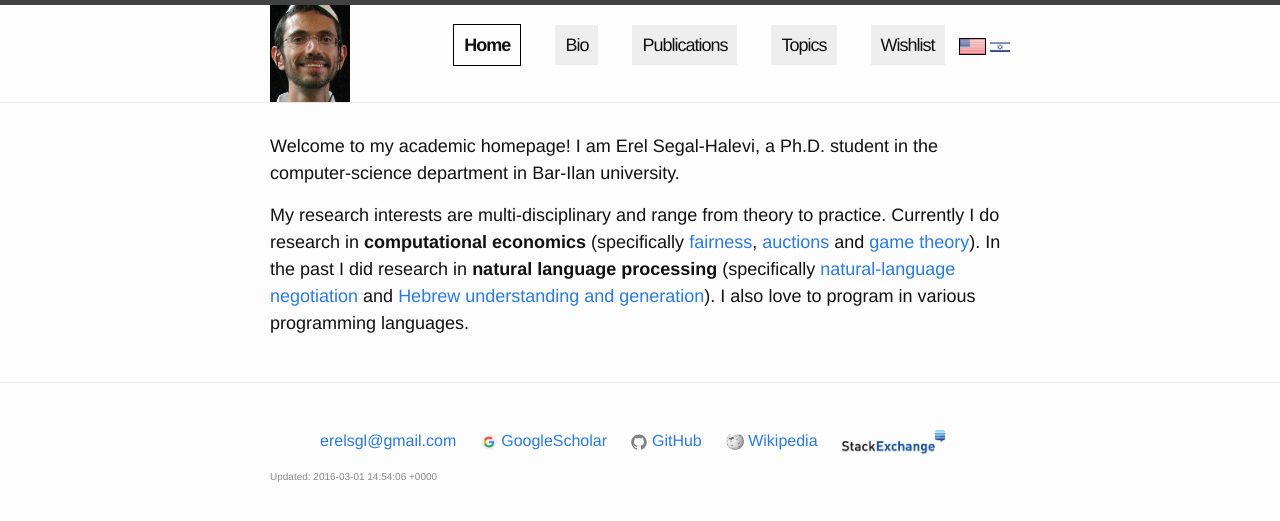
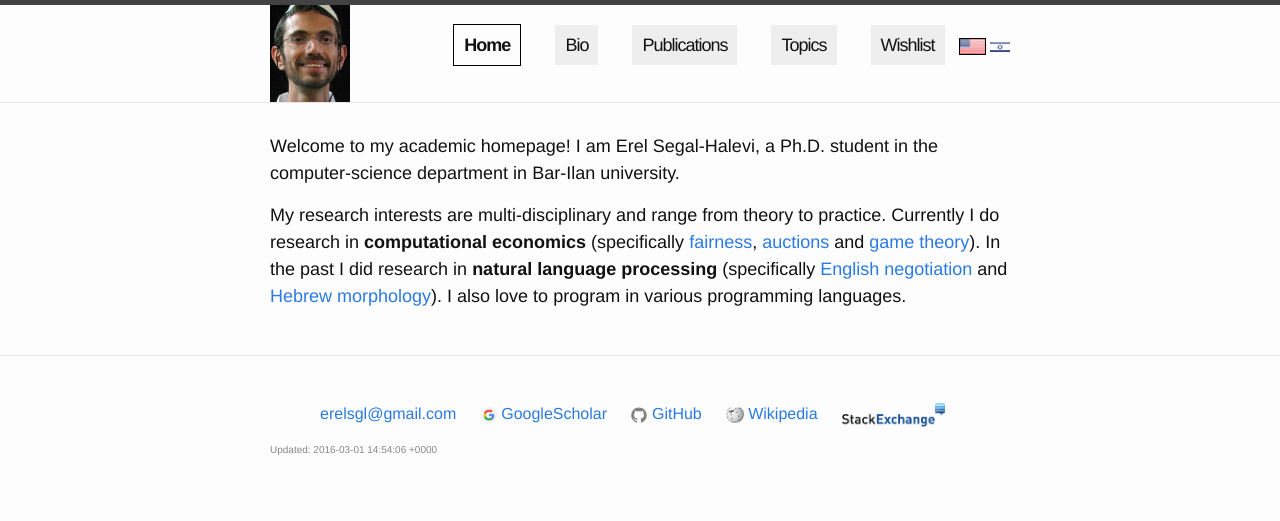
Before and after one commit to erelsgl/erelsgl.github.io, a Jekyll site: the page built from pages/en/about.md, in a window 1280 px wide. Shown: the top 521 px of the page. Built offline with Jekyll 4.4.1, drawn with Linux system fonts in a browser that asks for light colours.

Commit message:
Update about.md

```diff
--- a/pages/en/about.md
+++ b/pages/en/about.md
@@ -6,7 +6,7 @@ permalink: /
 ---
 Welcome to my academic homepage! I am Erel Segal-Halevi, a Ph.D. student in the computer-science department in Bar-Ilan university.
 
-My research interests are multi-disciplinary and range from theory to practice. Currently I do research in **computational economics** (specifically [fairness][1],  [auctions][2] and [game theory][3]). In the past I did research in **natural language processing** (specifically [natural-language negotiation][4] and [Hebrew understanding and generation][5]). I also love to program in various programming languages.
+My research interests are multi-disciplinary and range from theory to practice. Currently I do research in **computational economics** (specifically [fairness][1],  [auctions][2] and [game theory][3]). In the past I did research in **natural language processing** (specifically [English negotiation][4] and [Hebrew morphology][5]). I also love to program in various programming languages.
 
 [1]: {{site.baseurl}}/topics/{{page.lang}}/fairness
 [2]: {{site.baseurl}}/topics/{{page.lang}}/auctions
```
